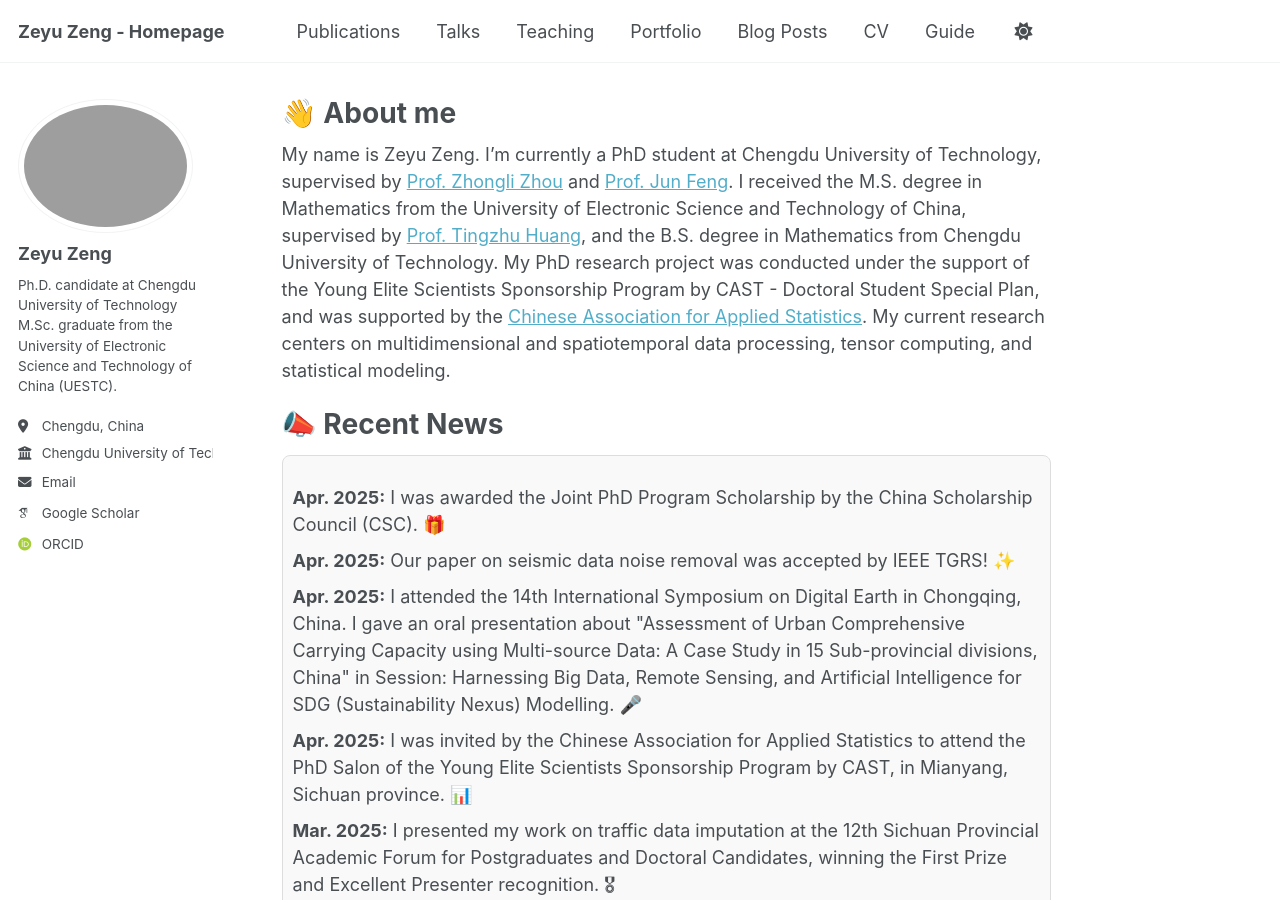
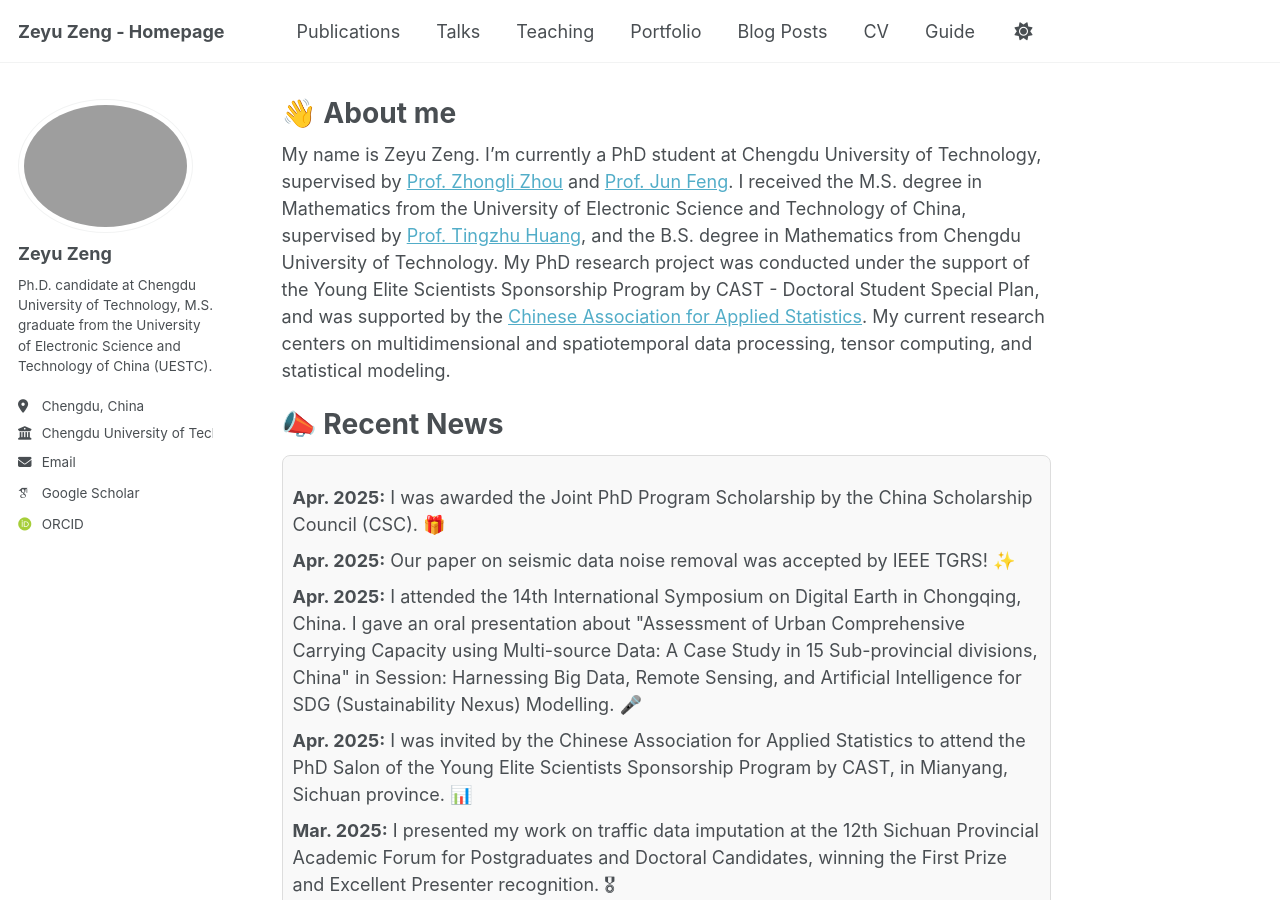
Before and after one commit to zengzeyu0704/zengzeyu0704.github.io, a Jekyll site: the page built from _pages/about.md, in a window 1280 px wide and 900 px high. Built offline with Jekyll 4.4.1, drawn with Linux system fonts in a browser that asks for light colours; some web fonts are replaced.

```diff
--- a/_config.yml
+++ b/_config.yml
@@ -25,8 +25,7 @@ author:
   avatar           : "life_photo.png"
   name             : "Zeyu Zeng"
   pronouns         : # example: "she/her"
-  bio              : "Ph.D. candidate at Chengdu University of Technology
-  M.Sc. graduate from the University of Electronic Science and Technology of China (UESTC)."
+  bio              : "Ph.D. candidate at Chengdu University of Technology, M.S. graduate from the University of Electronic Science and Technology of China (UESTC)."
   location         : "Chengdu, China"
   employer         : "Chengdu University of Technology"
   uri              : # URL
```
